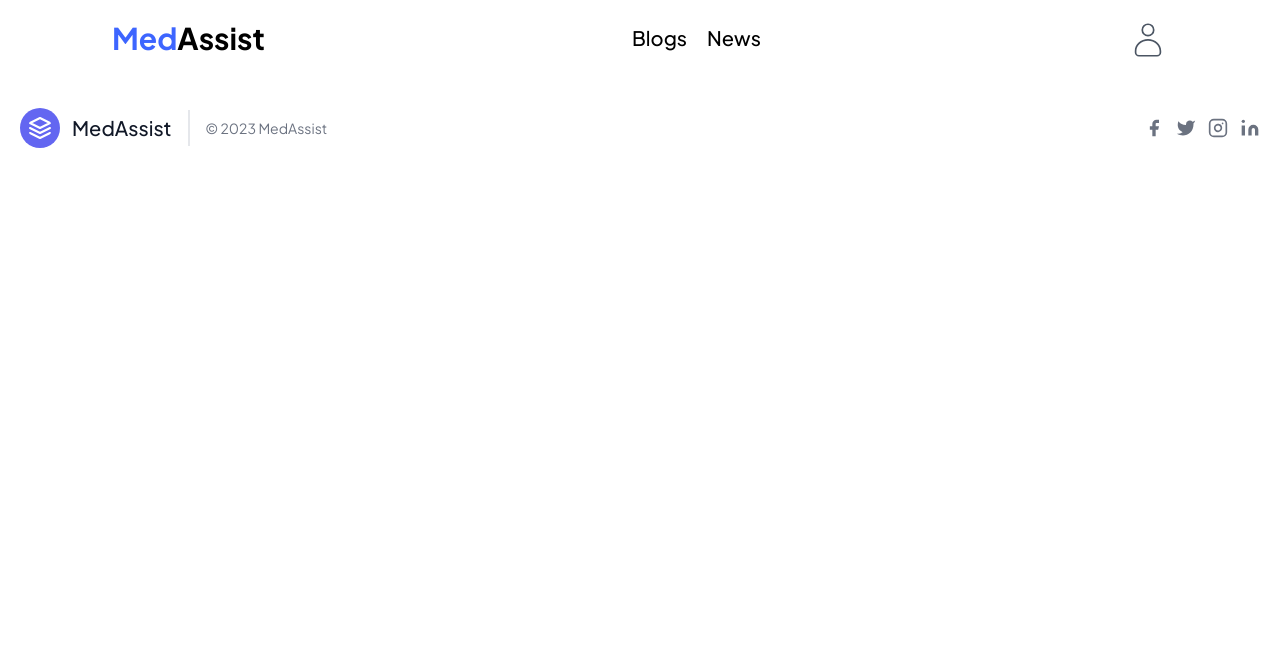
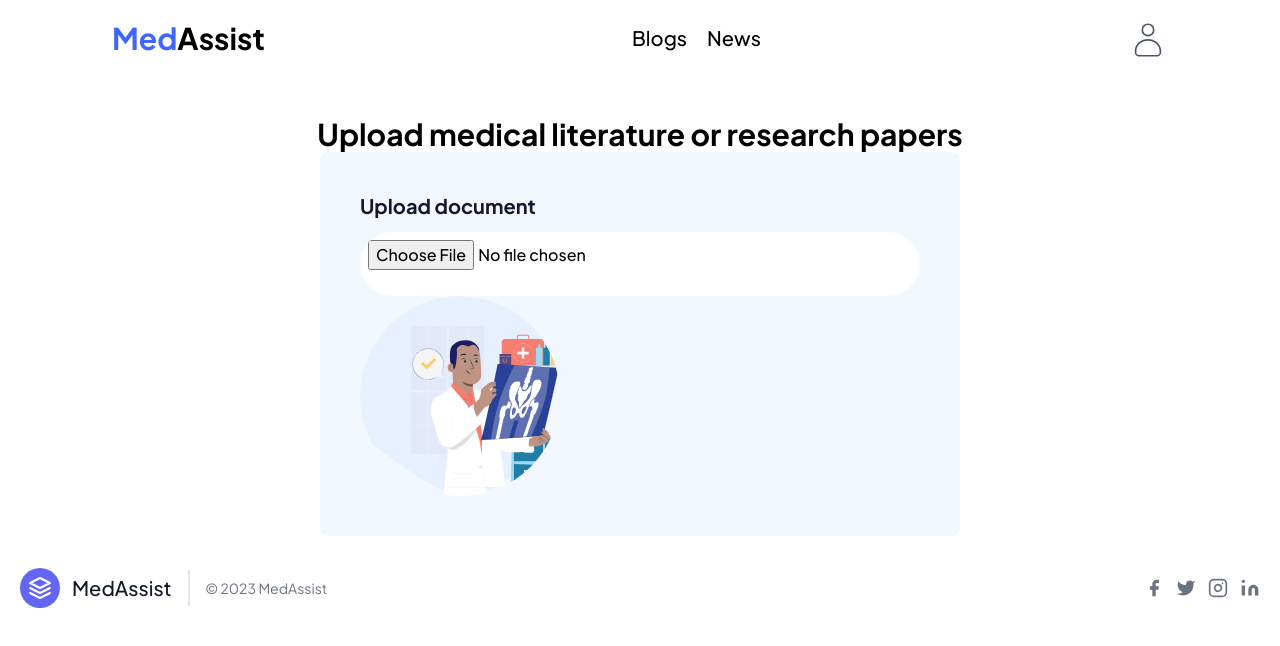
Before and after one commit to Kimutai01/medAssist-client, a React (Vite) app: page /documents in a window 1280 px wide. Shown: the top 646 px of the page. Built offline with nearby package versions, Linux system fonts and the light colour scheme.

Commit message:
Added image upload

```diff
--- a/src/App.jsx
+++ b/src/App.jsx
@@ -34,6 +34,7 @@ import Introduction from "./components/Introduction";
 import Patient from "./components/Patient";
 import Symptoms from "./components/Symptoms";
 import Results from "./components/Results";
+import Documents from "./components/Documents";
 
 function App() {
   return (
@@ -68,6 +69,7 @@ function App() {
         <Route path="/patients" element={<Patient />} />
         <Route path="/symptoms" element={<Symptoms />} />
         <Route path="/results" element={<Results />} />
+        <Route path="/documents" element={<Documents />} />
       </Routes>
       <Footer />
     </>
--- /dev/null
+++ b/src/components/Documents.jsx
@@ -0,0 +1,56 @@
+import React, { useState } from "react";
+import gif from "../assets/doc.svg";
+
+const Documents = () => {
+  const [team1Photo, setTeam1Photo] = useState("");
+  const uploadTeam1Photo = (files) => {
+    const formData = new FormData();
+
+    formData.append("file", files[0]);
+    formData.append("upload_preset", "e2e6z2lx");
+    fetch("https://api.cloudinary.com/v1_1/dakiak4mc/image/upload", {
+      method: "POST",
+      body: formData,
+    })
+      .then((response) => response.json())
+      .then((data) => {
+        setTeam1Photo(data.secure_url);
+      });
+  };
+  return (
+    <div>
+      <h1 className="font-bold text-3xl text-center mt-10">
+        Upload medical literature or research papers
+      </h1>
+      <div className="bg-[#f3f8ff] mx-auto w-[85%] md:w-[50%] px-10 rounded-lg pb-10">
+        <div className="flex justify-center md:flex-row gap-5 pt-10">
+          <div className="flex flex-col w-full">
+            <label
+              htmlFor="file"
+              className="text-[#13182f] mb-3  text-xl font-bold"
+            >
+              Upload document
+            </label>
+            <input
+              type="file"
+              id="file"
+              required
+              name="name"
+              value={uploadTeam1Photo}
+              onChange={(e) => uploadTeam1Photo(e.target.files)}
+              className="bg-[#fff]   h-16  rounded-full p-2 font-medium focus:outline-none"
+            />
+          </div>
+        </div>
+
+        <img
+          src={team1Photo ? team1Photo : gif}
+          className="h-[200px] w-[200px] object-cover rounded-full"
+          alt="photo"
+        />
+      </div>
+    </div>
+  );
+};
+
+export default Documents;
--- a/src/components/Navbar/Navbar.jsx
+++ b/src/components/Navbar/Navbar.jsx
@@ -124,10 +124,10 @@ const NavBar = () => {
                 </li>
                 <li className="hidden md:flex">
                   <Link
-                    to="/drugs"
+                    to="/documents"
                     className=" font-medium text-xl hover:text-[#3d65ff] hover:scale-105 transition-all duration-all hover:border-y-black"
                   >
-                    Drugs
+                    Documents
                   </Link>
                 </li>
               </>
--- a/src/pages/Payment.jsx
+++ b/src/pages/Payment.jsx
@@ -22,7 +22,7 @@ const Payment = () => {
     paymentMethod.preferredLanguage
   );
   const [selectedMedicalInterests, setSelectedMedicalInterests] = useState(
-    paymentMethod.selectedMedicalInterests
+    paymentMethod.selectedMedicalInterests || []
   );
   console.log(selectedMedicalInterests);
 
--- a/src/pages/Register.jsx
+++ b/src/pages/Register.jsx
@@ -35,7 +35,7 @@ const Register = () => {
   const user = useSelector(selectUser);
   useEffect(() => {
     if (user) {
-      navigate("/profile");
+      navigate("/personalinfo");
     }
   }, [navigate, redirect, user]);
   return (
```
